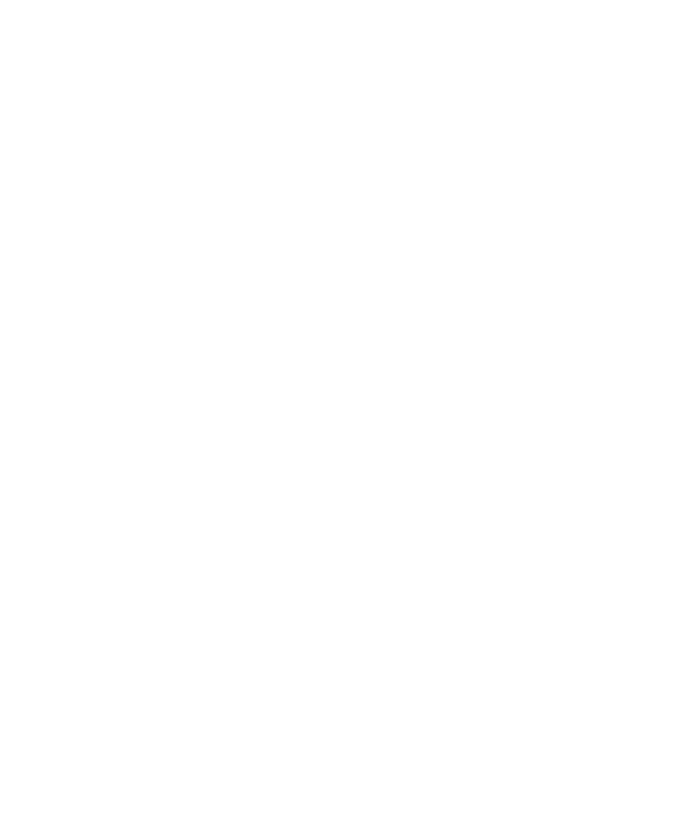
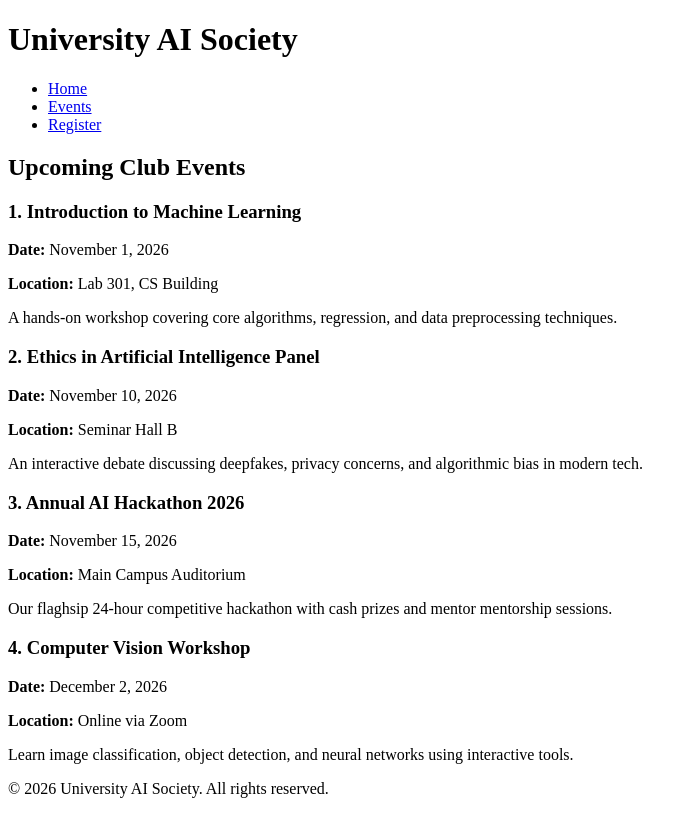
Before and after one commit to Abdul-Rehman1100/ai-society-club, a plain HTML site: page html/events.html in a window 1280 px wide. Shown: the whole page, without its empty margins (0-697 px from the left). Drawn offline with Linux system fonts and the light colour scheme.

Commit message:
Updatd the links of html files

```diff
--- a/html/events.html
+++ b/html/events.html
@@ -0,0 +1,63 @@
+<!DOCTYPE html>
+<html lang="en">
+<head>
+  <meta charset="UTF-8">
+  <meta name="viewport" content="width=device-width, initial-scale=1.0">
+  <title>AI Society Upcoming Events</title>
+  <link rel="stylesheet" href="../css/style.css">
+</head>
+<body>
+
+  <header>
+    <h1>University AI Society</h1>
+    <nav>
+      <ul>
+        <li><a href="../index.html">Home</a></li>
+        <li><a href="events.html" class="active">Events</a></li>
+        <li><a href="register.html">Register</a></li>
+      </ul>
+    </nav>
+  </header>
+
+  <main>
+    <h2>Upcoming Club Events</h2>
+
+    <section class="events-grid">
+
+      <article class="card">
+        <h3>1. Introduction to Machine Learning</h3>
+        <p><strong>Date:</strong> <time datetime="2026-11-01">November 1, 2026</time></p>
+        <p><strong>Location:</strong> Lab 301, CS Building</p>
+        <p>A hands-on workshop covering core algorithms, regression, and data preprocessing techniques.</p>
+      </article>
+
+      <article class="card">
+        <h3>2. Ethics in Artificial Intelligence Panel</h3>
+        <p><strong>Date:</strong> <time datetime="2026-11-10">November 10, 2026</time></p>
+        <p><strong>Location:</strong> Seminar Hall B</p>
+        <p>An interactive debate discussing deepfakes, privacy concerns, and algorithmic bias in modern tech.</p>
+      </article>
+
+      <article class="card">
+        <h3>3. Annual AI Hackathon 2026</h3>
+        <p><strong>Date:</strong> <time datetime="2026-11-15">November 15, 2026</time></p>
+        <p><strong>Location:</strong> Main Campus Auditorium</p>
+        <p>Our flaghsip 24-hour competitive hackathon with cash prizes and mentor mentorship sessions.</p>
+      </article>
+
+      <article class="card">
+        <h3>4. Computer Vision Workshop</h3>
+        <p><strong>Date:</strong> <time datetime="2026-12-02">December 2, 2026</time></p>
+        <p><strong>Location:</strong> Online via Zoom</p>
+        <p>Learn image classification, object detection, and neural networks using interactive tools.</p>
+      </article>
+
+    </section>
+  </main>
+
+  <footer>
+    <p>&copy; 2026 University AI Society. All rights reserved.</p>
+  </footer>
+
+</body>
+</html>
```
Also changed, not shown: index.html (+2 -2 lines).
